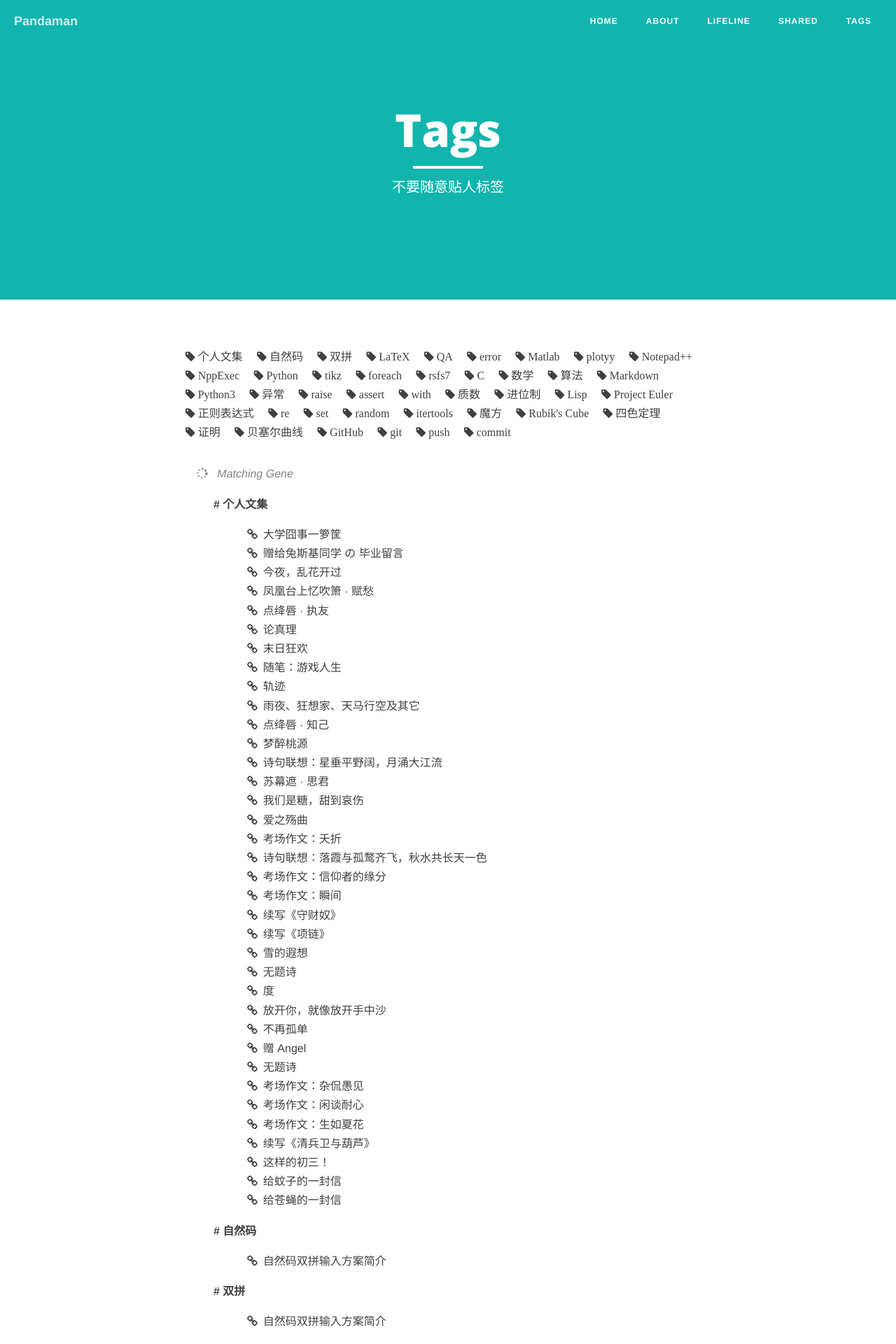
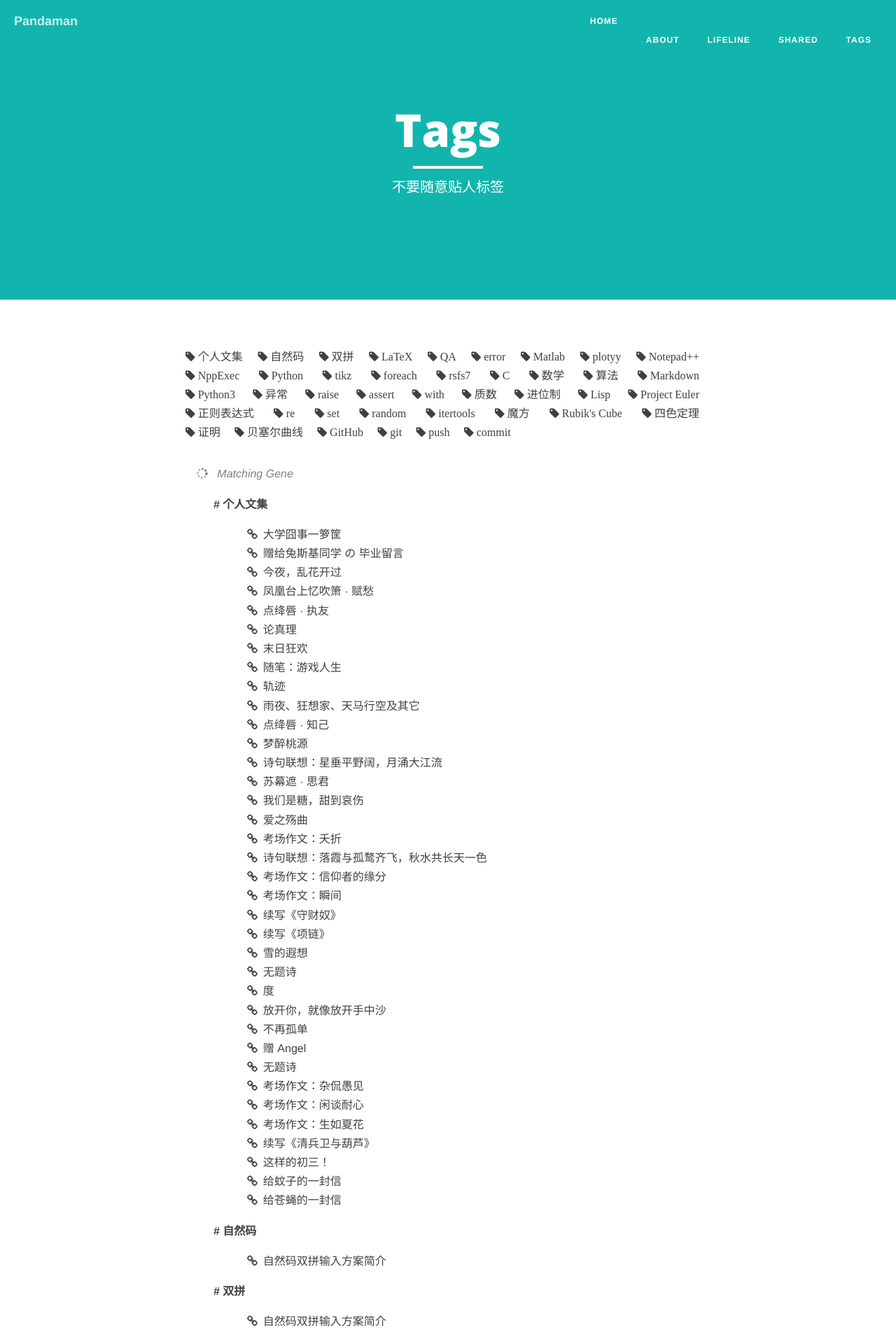
Before and after one commit to ceares/ceares.github.io, a Jekyll site: the page built from tags.md, in a window 1280 px wide. Shown: the top 1920 px of the page at 70% size. Built offline with Jekyll 4.4.1, drawn with Linux system fonts in a browser that asks for light colours; nearby versions of some CDN libraries; library files that are not in the unit come from our copies.

Commit message:
from sp3

```diff
--- a/_includes/nav.html
+++ b/_includes/nav.html
@@ -20,6 +20,7 @@
                 </li>
                 {% for page in site.pages %}{% if page.title %}
                 <li>
+					<i id="nav-{{ page.title }}">&nbsp;</i>
                     <a href="{{ page.url | prepend: site.baseurl }}" id="nav-{{ page.title }}">{{ page.title }}</a>
                 </li>
                 {% endif %}{% endfor %}
--- a/tags.md
+++ b/tags.md
@@ -5,7 +5,7 @@
 header-img: "img/semantic.jpg"
 ---
 
-<div id='tag_cloud' style="margin:0.5in 0em 2em;font-weight: normal;">
+<div id='tag_cloud' style="margin:0.5in 0em 2em;font-weight: normal;text-align:justify">
 {% for tag in site.tags %}
 <a href="#{{ tag[0] }}" title="{{ tag[0] }}" rel="{{ tag[1].size }}" style="margin-right:1em;"><i class="fa fa-tag">&nbsp;{{ tag[0] }}</i></a>
 {% endfor %}
```
